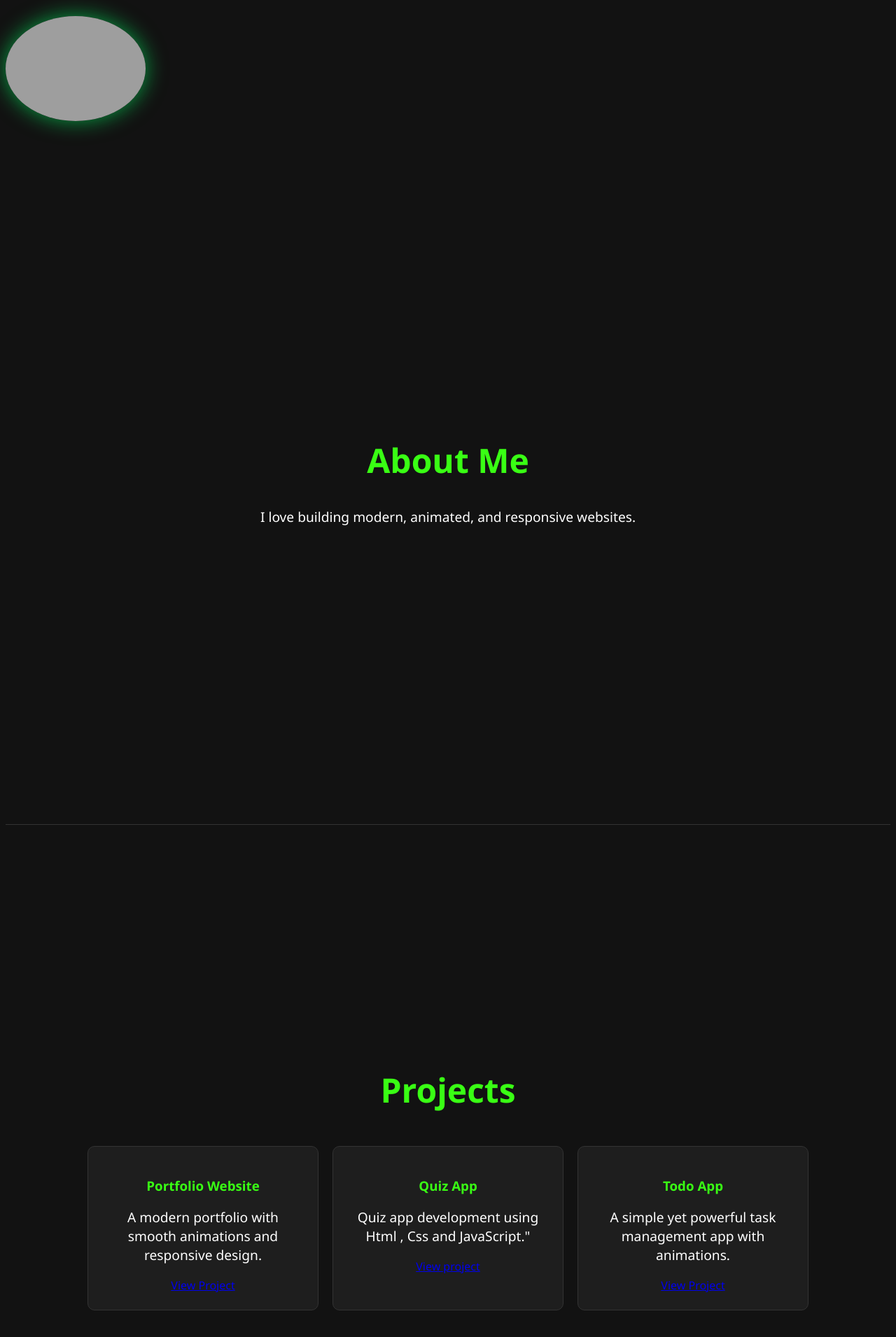
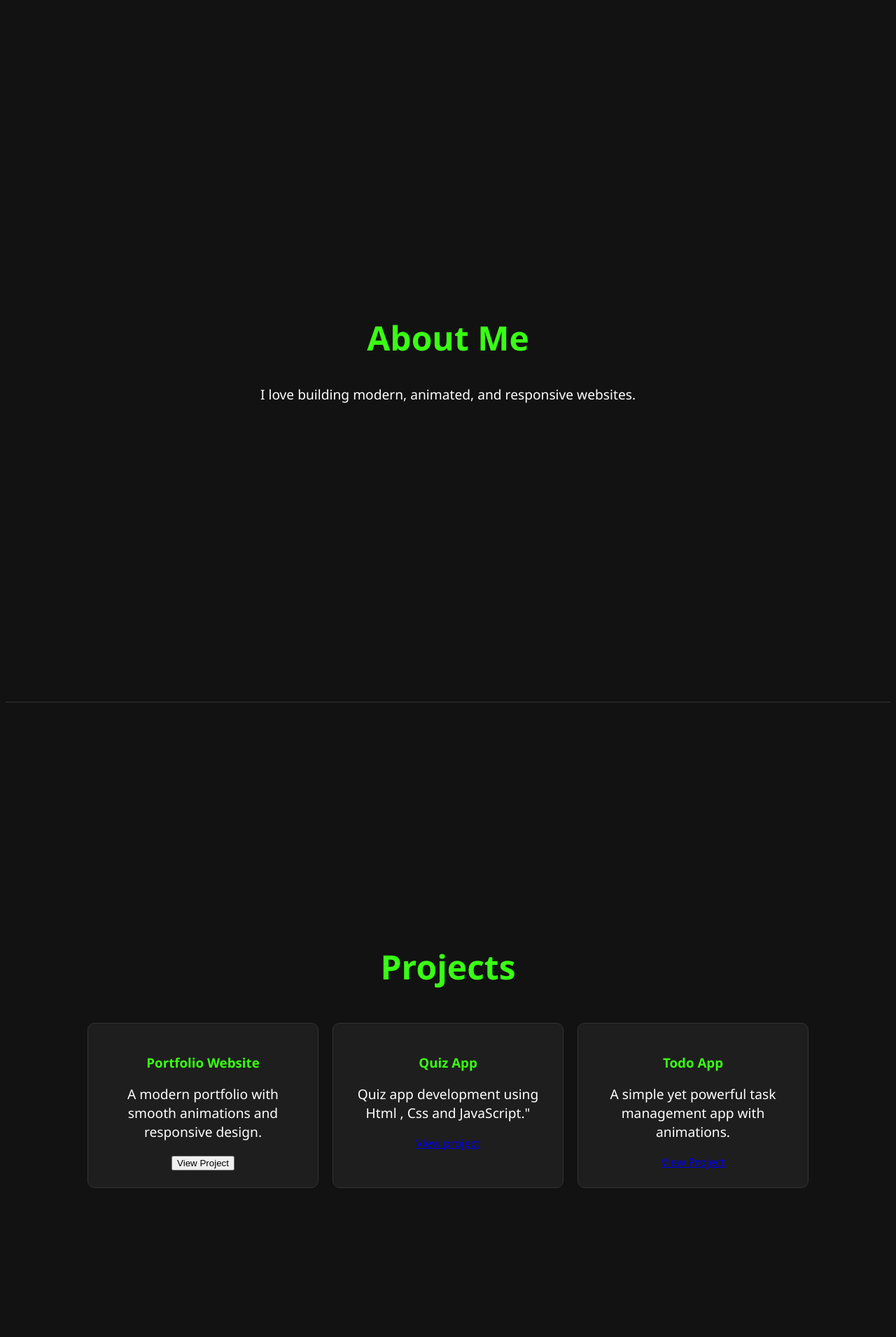
Before and after one commit to KrishnaFoujdar/My-protfolio, a plain HTML site: page index.html in a window 1280 px wide. Shown: the part 971-2882 px from the top of the page at 70% size. Drawn offline with nearby package versions, Linux system fonts and the light colour scheme; grey boxes are pictures that could not be loaded.

Commit message:
Update index.html

```diff
--- a/index.html
+++ b/index.html
@@ -33,9 +33,6 @@
     <h1>Hi, I’m Krishna Foujdar</h1>
     <p>Welcome to my portfolio</p>
   </div>
-  <div class="home-image">
-  <img src="https://i.ibb.co/gbtVCG7z/20250307-154713-removebg-preview.png" alt="20250307-154713-removebg-preview" border="0">
-  </div>
 </section>
 
     <section id="about" class="section" data-aos="fade-right">
@@ -49,7 +46,7 @@
         <div class="project-card" data-aos="fade-up">
           <h3>Portfolio Website</h3>
           <p>A modern portfolio with smooth animations and responsive design.</p>
-          <a href="https://krishnafoujdar.github.io/My-protfolio/">View Project</a>
+          <from action="https://krishnafoujdar.github.io/My-protfolio/"><button>View Project</button></from>
         </div>
         <div class="project-card" data-aos="fade-up" data-aos-delay="100">
           <h3>Quiz App</h3>
```
